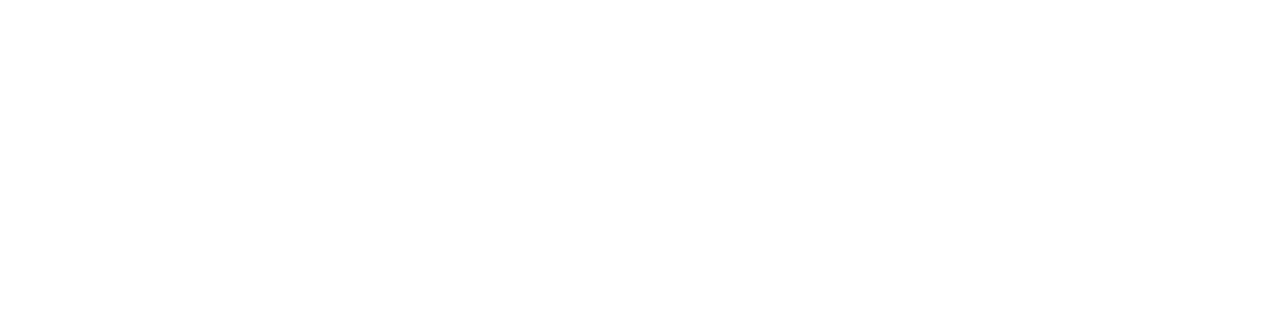
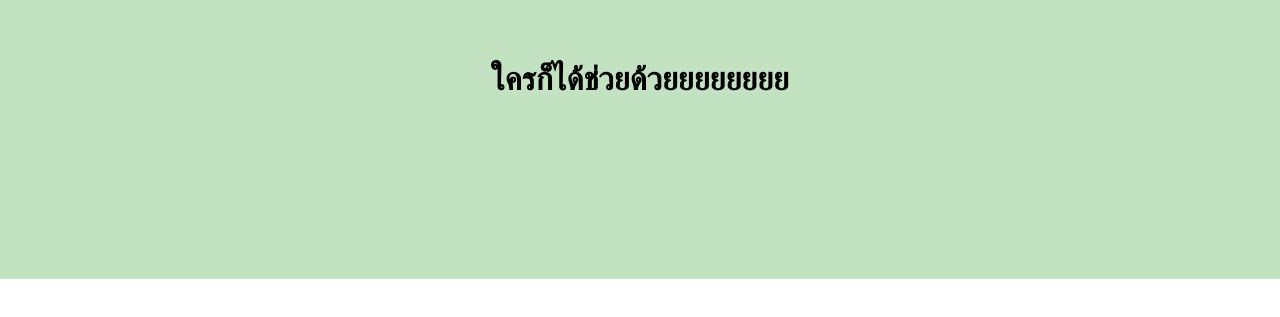
Before and after one commit to NamChoco/project-SE-09, a React (Create React App) app in the folder frontend/: page /manageOrder in a window 1280 px wide. Before the commit this address had no page. Shown: the part 121-438 px from the top of the page. Built offline with nearby package versions, Linux system fonts and the light colour scheme.

Commit message:
test_backend

```diff
--- a/frontend/src/App.tsx
+++ b/frontend/src/App.tsx
@@ -3,10 +3,10 @@ import {
   Routes,
   Route,
 } from "react-router-dom";
-import './App.css';
+// import './App.css';
 // component
-import NavbarMember from "./component/navbar/navbarMember";
-import NavbarAdmin from "./component/navbar/navbarAdmin";
+// import NavbarMember from "./component/navbar/navbarMember";
+// import NavbarAdmin from "./component/navbar/navbarAdmin";
 // import Footer from "./component/footer/footer"
 import Main from "./page/main";
 // import SlideMain from "./component/slide-img/slideMain/slideMain";
@@ -16,6 +16,9 @@ import HeadStock from "./component/head-page/stock/headStock";
 import Checkout from "./page/member/Checkout/checkout";
 import Payment from "./layout/member/layoutPayment";
 import Delivery from "./component/delivery-update/updateDelivery"
+import ManageOrder from "./page/admin/ManageOrder/ManageOrder";
+
+
 
 import Stock from "./page/admin/Stock/Stock";
 import Login from "./page/login/login";
@@ -45,6 +48,7 @@ function App() {
           <Route path="/checkout" element={<Checkout />} />
           <Route path="/payment" element={<Payment />} />
           <Route path="/delivery" element={<Delivery />} />
+          <Route path="/manageOrder" element={<ManageOrder />} />
 
           <Route path="/shop_pet" element={<Shop_pet />} />
           <Route path="/shop_item" element={<Shop_item />} />
--- a/frontend/src/component/account-menu/menuAdmin.tsx
+++ b/frontend/src/component/account-menu/menuAdmin.tsx
@@ -8,7 +8,7 @@ export default function MenuAdmin() {
                 <div className="site-account-menu">
                     <ul>
                         <li><NavLink to="/stock">Stock</NavLink></li>
-                        <li><NavLink to="/">Ordered</NavLink></li>
+                        <li><NavLink to="/manageOrder">Ordered</NavLink></li>
                         <li><NavLink to="/">Logout</NavLink></li>
                     </ul>
                 </div>
--- a/frontend/src/component/delivery-update/updateDelivery.tsx
+++ b/frontend/src/component/delivery-update/updateDelivery.tsx
@@ -54,12 +54,12 @@ export default function UpdateDelivery() {
         if (res.status) {
             messageApi.open({
                 type: "success",
-                content: "แก้ไขข้อมูลสำเร็จ",
+                content: "Complete"
             });
         } else {
             messageApi.open({
                 type: "error",
-                content: "แก้ไขข้อมูลไม่สำเร็จ",
+                content: "Error",
             });
         }
     }
--- a/frontend/src/page/admin/ManageOrder/ManageOrder.tsx
+++ b/frontend/src/page/admin/ManageOrder/ManageOrder.tsx
@@ -1,9 +1,14 @@
-import React from 'react'
+import './manageOrderCSS.css';
 
-function ManageOrder() {
+export default function ManageOrder(){
   return (
-    <div>ManageOrder</div>
-  )
+    <>
+      <div className="container-manageOrder">
+        <h1>ใครก็ได้ช่วยด้วยยยยยยยย</h1>
+        <div className="container-content-manageOrder">
+
+        </div>
+      </div>
+    </>
+  );
 }
-
-export default ManageOrder
--- /dev/null
+++ b/frontend/src/page/admin/ManageOrder/manageOrderCSS.css
@@ -0,0 +1,11 @@
+.container-manageOrder {
+    box-sizing: border-box;
+    width: 100%;
+    height: 50vh;
+    background-color: #C3E2C2;
+    display: flex;
+    margin: 0 auto;
+    justify-content: center;
+    text-align: center;
+    align-items: center;
+}
```
